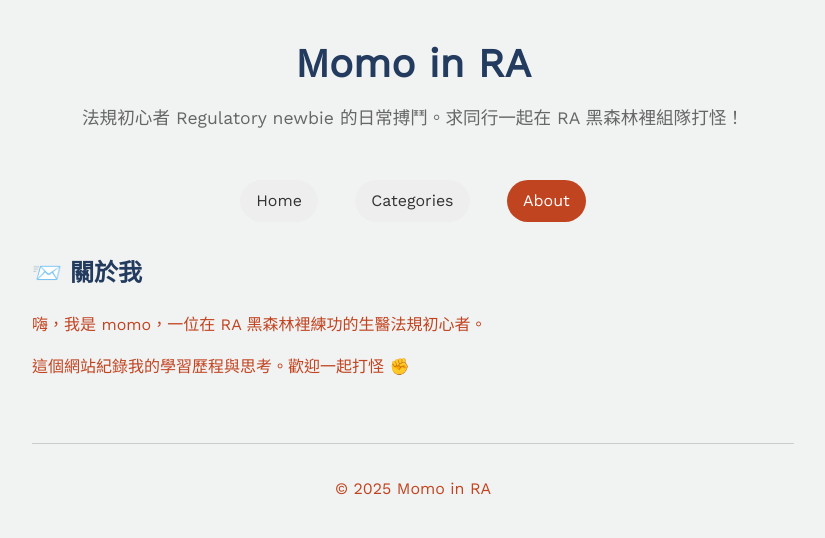
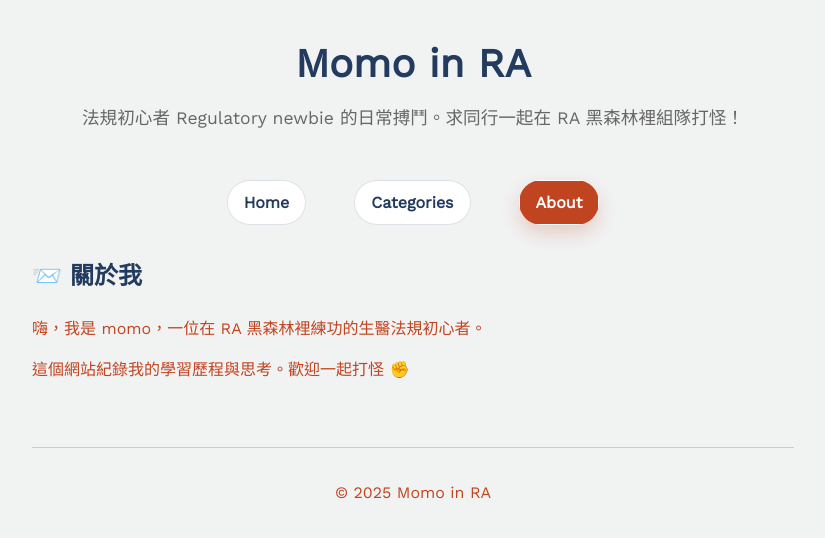
Before and after one commit to MomoInRA/github.io, a Jekyll site: the page built from about.html, in a window 1280 px wide. Shown: the top 538 px of the page, without its empty margins (227-1052 px from the left). Built offline with Jekyll 4.4.1, drawn with Linux system fonts in a browser that asks for light colours.

Commit message:
Update style.css

```diff
--- a/assets/css/style.css
+++ b/assets/css/style.css
@@ -260,3 +260,78 @@
 
 /*（可選）首頁大標也套同色 */
 header h1, header h1 a { color: var(--heading-color); }
+
+/* 主題色：你先前指定的靛藍 + 你的主色 */
+:root{
+  --heading-color: #233B5E;  /* 標題與導覽列文字色 */
+  --accent: #C14420;         /* 點擊/強調色 */
+}
+
+/* ========== Header 標題（Momo in RA）hover：漸現底線 + 變色 ========== */
+header h1 a{
+  position: relative;
+  text-decoration: none;
+  color: var(--heading-color);
+  transition: color .25s ease;
+}
+header h1 a::after{
+  content:"";
+  position:absolute; left:0; bottom:-6px;
+  height:3px; width:100%;
+  background: linear-gradient(90deg, var(--heading-color), var(--accent));
+  transform: scaleX(0);
+  transform-origin: left;
+  transition: transform .25s ease;
+  border-radius: 999px;
+}
+header h1 a:hover{
+  color: var(--accent);
+}
+header h1 a:hover::after{
+  transform: scaleX(1);
+}
+
+/* ========== 導覽列「泡泡」按鈕 hover：由淺到滿版填色 + 微浮起 ========== */
+.navbar ul{
+  display:flex; flex-wrap:wrap; gap:.5rem 1rem;
+  justify-content:center; padding:0; margin:1rem 0 2rem;
+}
+.navbar ul li{ list-style:none; }
+
+.navbar ul li a{
+  position: relative;
+  display: inline-block;
+  padding: .55rem 1rem;
+  border-radius: 999px;
+  font-weight: 600;
+  text-decoration: none;
+  color: var(--heading-color);
+  background:
+    linear-gradient(90deg, var(--accent), var(--accent)) left / 0% 100% no-repeat,
+    #ffffff;                                  /* 漸進填色：背景尺寸從 0% → 100% */
+  border: 1px solid rgba(35,59,94,.15);
+  transition: background-size .25s ease, color .25s ease,
+              border-color .25s ease, box-shadow .25s ease, transform .15s ease;
+}
+.navbar ul li a:hover{
+  background-size: 100% 100%;                /* 滑過時整顆填滿主色 */
+  color: #fff;
+  border-color: transparent;
+  box-shadow: 0 8px 18px rgba(193,68,32,.22); /* 淺淺的陰影 */
+  transform: translateY(-1px);               /* 微浮起 */
+}
+
+/* 目前頁（active）維持滿版 */
+.navbar ul li a.active{
+  background:
+    linear-gradient(90deg, var(--accent), var(--accent)) left / 100% 100% no-repeat,
+    #ffffff;
+  color:#fff; border-color: transparent;
+  box-shadow: 0 8px 18px rgba(193,68,32,.22);
+}
+
+/* 鍵盤可達性 */
+.navbar ul li a:focus-visible{
+  outline: 2px solid var(--accent);
+  outline-offset: 2px;
+}
```
